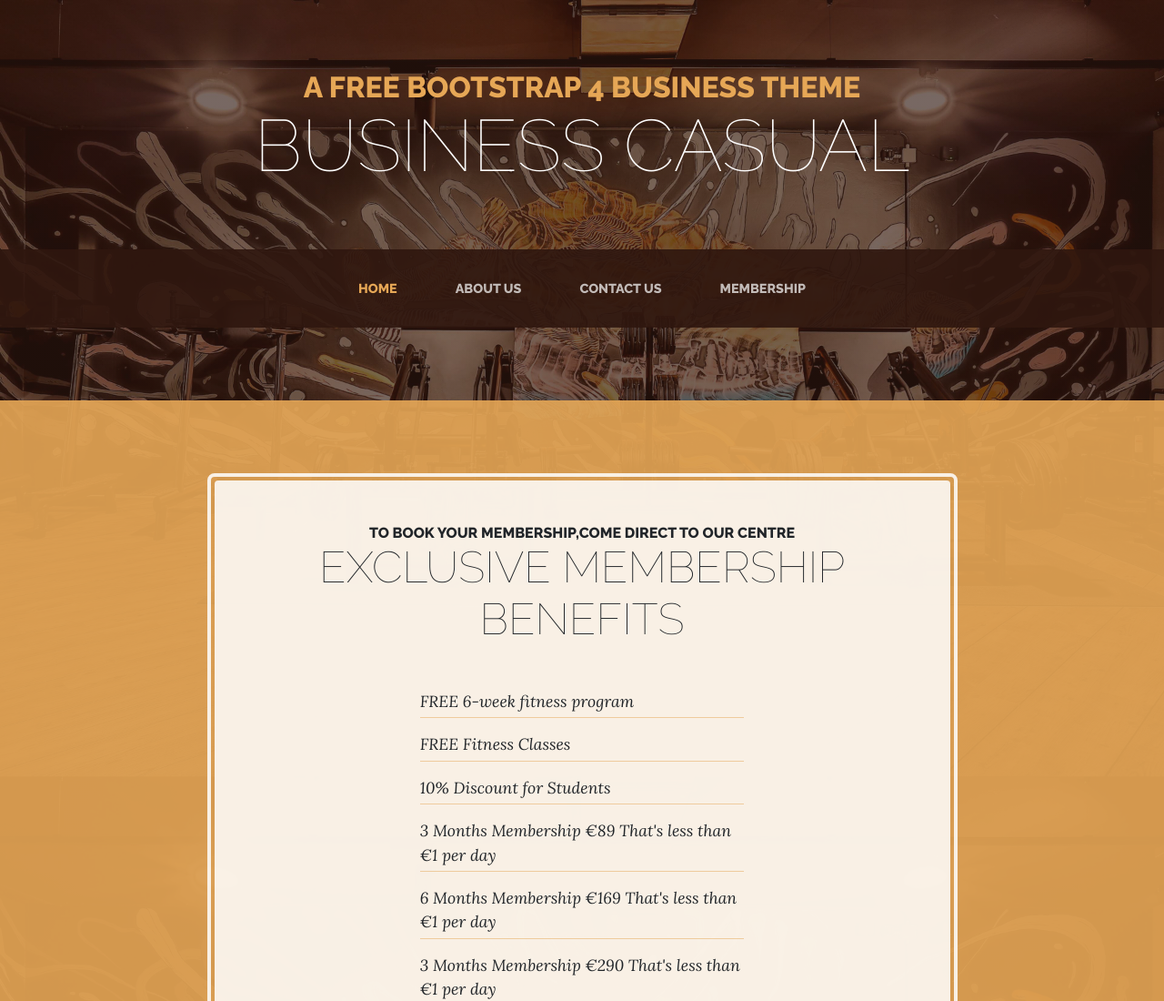
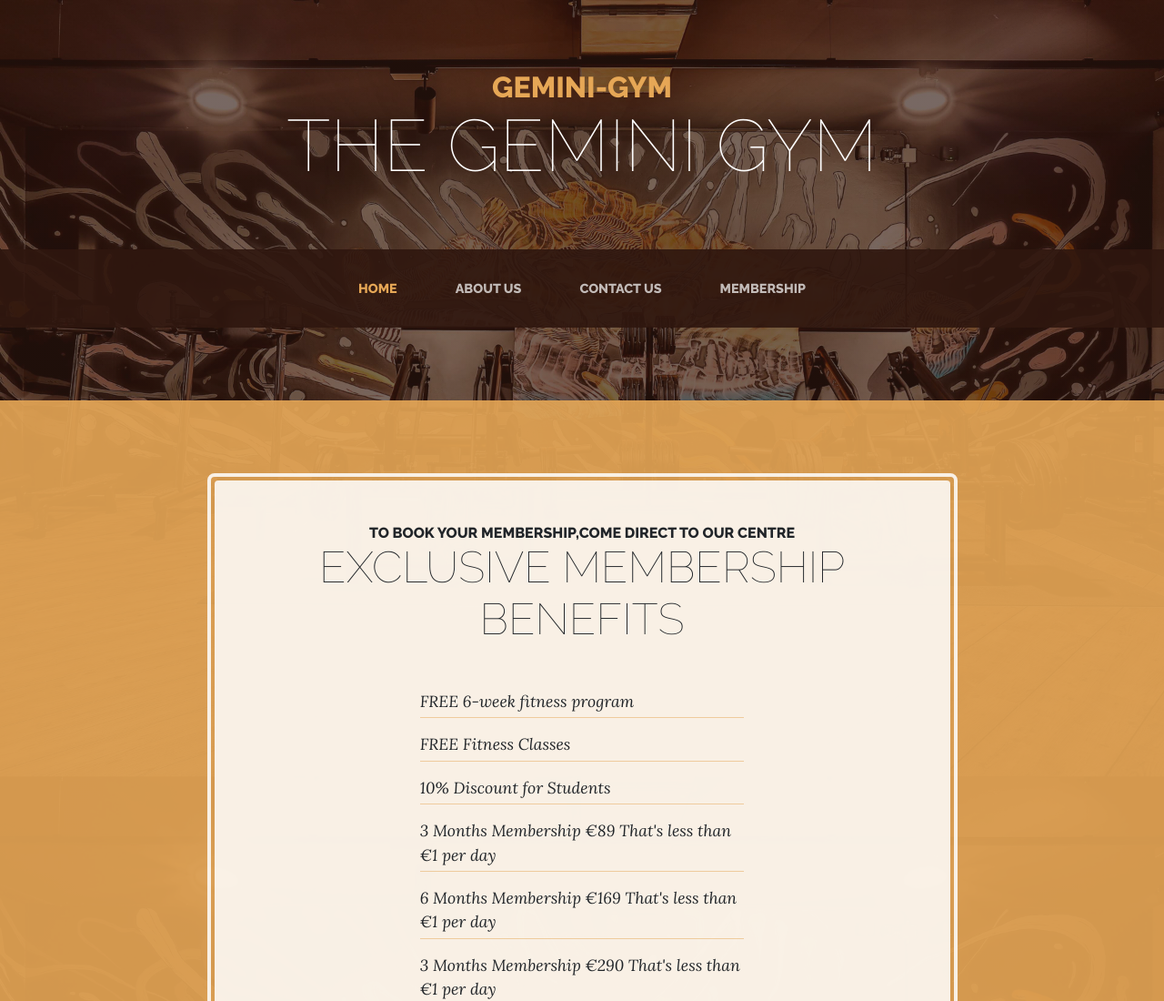
Before and after one commit to Abel-hash/Milestone-Project-, a plain HTML site: page membership.html in a window 1280 px wide. Shown: the top 1100 px of the page at 91% size. Drawn offline with Linux system fonts and the light colour scheme.

Commit message:
membership.html

```diff
--- a/membership.html
+++ b/membership.html
@@ -25,8 +25,8 @@
   <body>
 
     <h1 class="site-heading text-center text-white d-none d-lg-block">
-      <span class="site-heading-upper text-primary mb-3">A Free Bootstrap 4 Business Theme</span>
-      <span class="site-heading-lower">Business Casual</span>
+      <span class="site-heading-upper text-primary mb-3">GEMINI-GYM</span>
+    <span class="site-heading-lower">THE GEMINI GYM</span>
     </h1>
 
     <!-- Navigation -->
```
